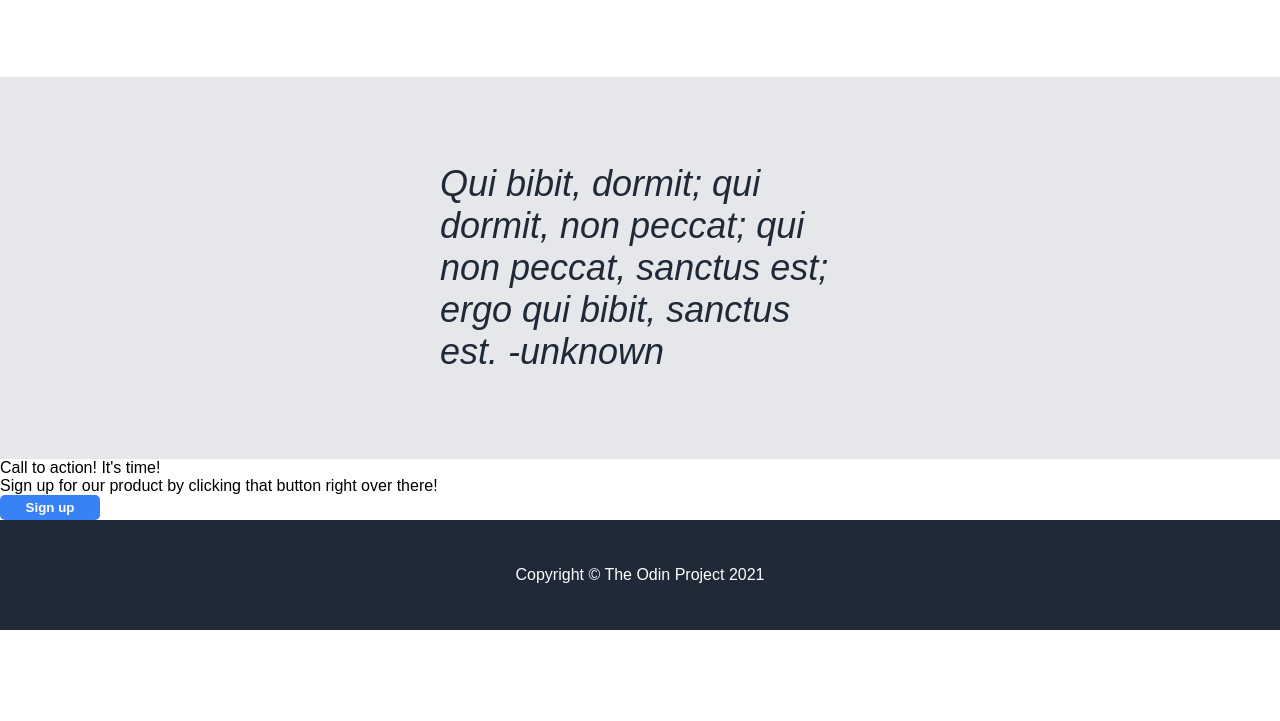
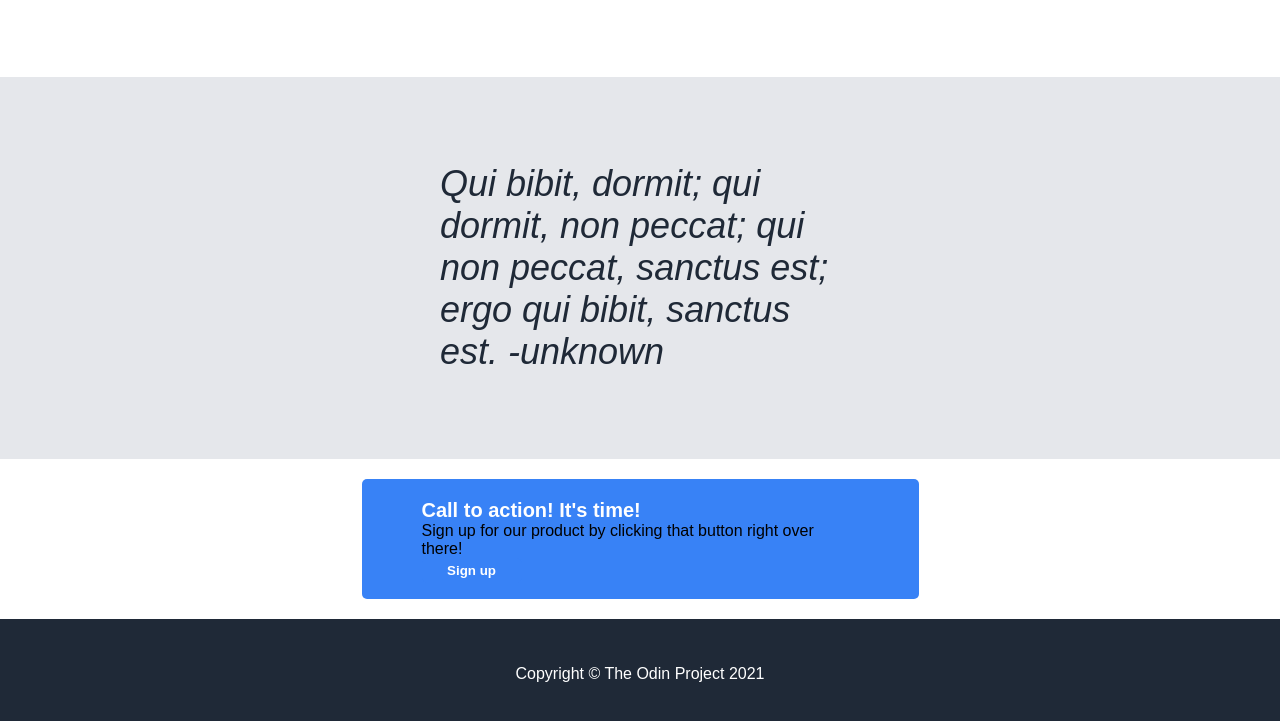
Before and after one commit to 2Toeasty/Landing-Page-Project, a plain HTML site: page index.html in a window 1280 px wide. Shown: the part 672-1393 px from the top of the page. Before the commit the page ends 1302 px from the top, so only its background shows below. Drawn offline with Linux system fonts and the light colour scheme.

Commit message:
create and center banner ad

```diff
--- a/style.css
+++ b/style.css
@@ -103,3 +103,27 @@ ul {
     height: auto;
     padding: 50px 0px;
 }
+
+.bottom-panel {
+    display: flex;
+    justify-content: center;
+    flex: 1;
+    align-items: center;
+
+}
+
+.banner-ad {
+    background-color: #3882f6;
+    border-radius: 5px;
+    padding: 20px 60px;
+    margin: 20px 0px;
+    width: 437px;
+    height: 80px;
+
+}
+
+.banner-text-title {
+    color: white;
+    font-size: 20px;
+    font-weight: bold;
+}
```
